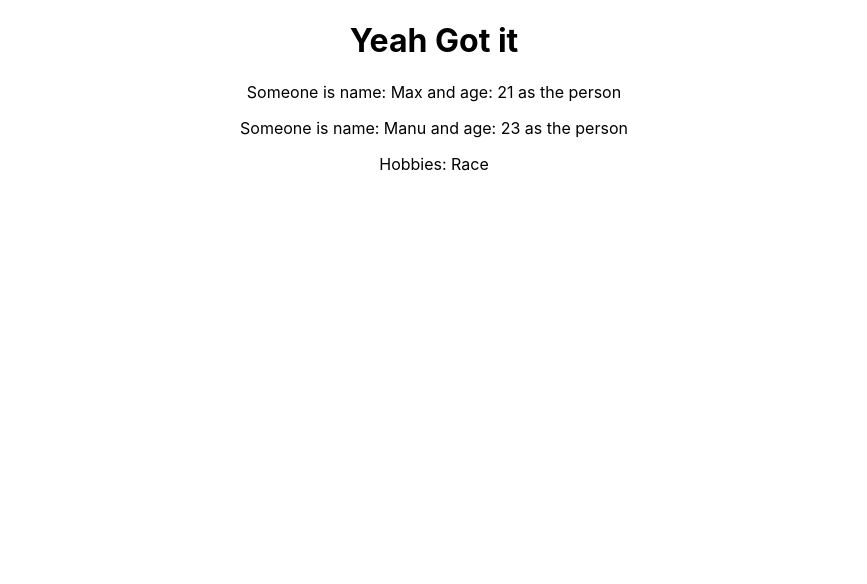
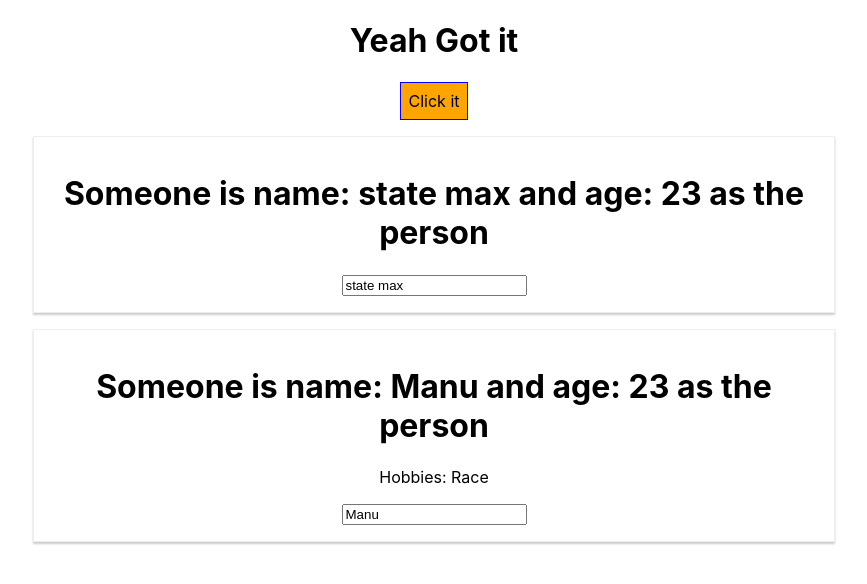
Before and after one commit to vishnuudt/React, a React (Create React App) app: page / in a window 1280 px wide. Shown: the top 584 px of the page, without its empty margins (206-1073 px from the left). Built offline with nearby package versions, Linux system fonts and the light colour scheme.

Commit message:
Updated Code - chapter 4

```diff
--- a/src/App.css
+++ b/src/App.css
@@ -1,3 +1,8 @@
 .App {
   text-align: center;
 }
+
+.ButtonIt{
+  width: 50px;
+  height: 50px;
+}
--- a/src/App.js
+++ b/src/App.js
@@ -3,15 +3,71 @@ import './App.css';
 import Person from './Person/Person';
 
 class App extends Component {
+  // state is special, cannot be used in functional style of
+  // writing components i.e. without classes
+  // and extending from component.
+  state = {
+    persons : [
+      {name : 'state max', age: '23'}
+    ]
+  }
+
+  // click event handler for the button below
+  clickItHandler = (newName) => {
+    console.log(newName);
+    // this.state.persons[0].name = "Changed it"; //BAD IDEA to change state
+    this.setState({
+      persons: [
+        {name: newName, age: '23'}
+      ]
+    });
+
+    // verify that react does listen for changes to state or props
+    setTimeout(() => {
+      this.setState({
+        persons: [
+          {name: 'time out changed it again', age: '23'}
+        ]
+      });
+    }, 2000);
+  }
+
+
+  nameChangeHandler = (event) => {
+    this.setState({
+      persons: [
+        {name: event.target.value, age: '23'}
+      ]
+    });
+
+  }
+
   render() {
+
+    const style = {
+      backgroundColor : "orange",
+      font : 'inherit',
+      border : '1px solid blue',
+      padding: '8px',
+      cursor: 'pointer'
+    }
    return (
       <div className="App">
           <h1>Yeah Got it</h1>
-          <Person name="Max" age="21" />
+
+          <button style={style} onClick={() =>
+          this.clickItHandler("old name")}
+          >Click it</button>
+
+          <Person name={this.state.persons[0].name}
+          age={this.state.persons[0].age}
+          click={this.clickItHandler.bind(this, 'yeah new name')}
+          nameChange={this.nameChangeHandler}/>
           <Person name="Manu" age="23"> Hobbies: Race </Person>
       </div>
     );
-    // return React.createElement('div', {className: 'App'}, React.createElement('h1', null, 'Does this work'));
+    // return React.createElement('div', {className: 'App'}, React.createElement('h1', null,
+    // 'Does this work'));
   }
 }
 
--- /dev/null
+++ b/src/Person/Person.css
@@ -0,0 +1,8 @@
+.Person {
+    margin: 16px auto;
+    width: 60%;
+    border: 1px solid #eee;
+    box-shadow: 0 2px 2px #ccc;
+    padding: 16px;
+    text-align: center;
+}
--- a/src/Person/Person.js
+++ b/src/Person/Person.js
@@ -1,10 +1,12 @@
 import React from 'react';
+import "./Person.css";
 
 const Person = (props) => {
     return (
-        <div>
-            <p1>Someone is name: {props.name} and age: {props.age} as the person </p1>
+        <div className="Person">
+            <h1 onClick={props.click}>Someone is name: {props.name} and age: {props.age} as the person </h1>
             <p>{props.children}</p>
+            <input type="text" onChange={props.nameChange} value={props.name}></input>
         </div>
     );
 }
```
